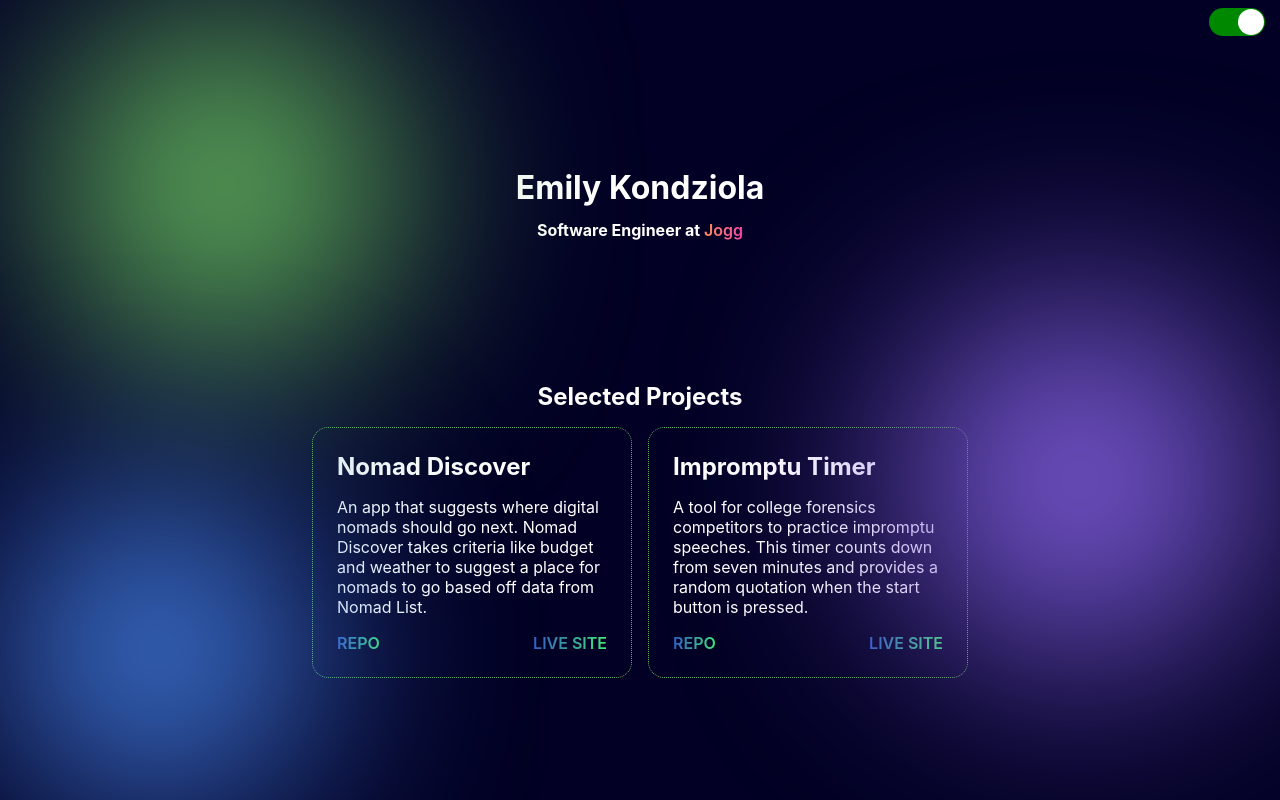
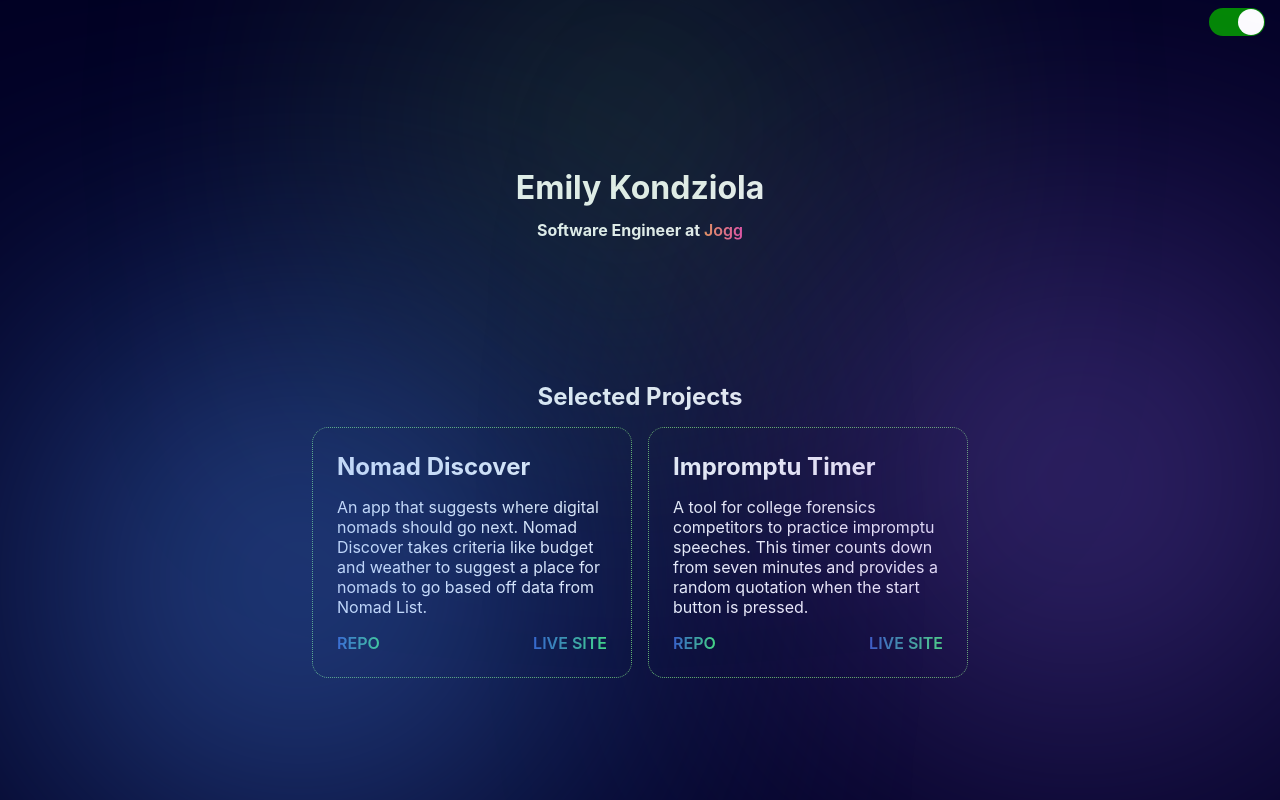
Before and after one commit to emilygracekz/emilykondziola.com, a Next.js app: page / in a window 1280 px wide. Built offline with nearby package versions, Linux system fonts and the light colour scheme.

Commit message:
desktop styling and installing react-responsive

```diff
--- a/Components/Circle.tsx
+++ b/Components/Circle.tsx
@@ -2,6 +2,7 @@
 import { jsx, css } from '@emotion/react'
 import { FunctionComponent } from 'react'
 import { theme } from '../styles/theme'
+import { useMediaQuery } from 'react-responsive'
 
 interface Props {
   background: string
@@ -22,13 +23,15 @@ const Circle: FunctionComponent<Props> = ({
   right,
   bottom,
 }) => {
+  const isMobileOrIpad = useMediaQuery({ maxWidth: 940 })
+
   const CircleStyle = css`
     height: 190px;
     width: 190px;
     background: ${background};
     border-radius: 100%;
     position: absolute;
-    filter: blur(110px);
+    filter: ${isMobileOrIpad ? 'blur(100px)' : 'blur(170px)'};
     top: ${top};
     left: ${left};
     right: ${right};
--- a/package.json
+++ b/package.json
@@ -17,6 +17,7 @@
     "next": "9.5.5",
     "react": "16.14.0",
     "react-dom": "16.14.0",
+    "react-responsive": "^8.2.0",
     "react-spring": "^8.0.27",
     "react-switch": "^5.0.1",
     "styled-components": "^5.2.1"
--- a/pages/index.js
+++ b/pages/index.js
@@ -7,9 +7,12 @@ import Context from '../util/context'
 import Switch from 'react-switch'
 import { theme } from '../styles/theme'
 import Circle from '../Components/Circle'
+import { useMediaQuery } from 'react-responsive'
+
 const Home = () => {
   const [isDark, setIsDark] = useState(true)
   const { dispatch } = useContext(Context)
+  const isMobileOrIpad = useMediaQuery({ maxWidth: 940 })
 
   const handleOnClick = () => {
     dispatch({ type: 'TOGGLE_DARK_MODE' })
@@ -127,10 +130,10 @@ const Home = () => {
           <>
             <Circle
               background='rgb(100,182,93)'
-              height='350px'
-              width='350px'
-              top='10px'
-              left='50px'
+              height='250px'
+              width='250px'
+              top='0px'
+              left={isMobileOrIpad ? '50px' : '500px'}
             />
             <Circle
               background='rgb(129,94,221)'
@@ -141,9 +144,10 @@ const Home = () => {
             />
             <Circle
               background='rgb(74,139,244)'
-              height='300px'
-              width='300px'
-              bottom='0px'
+              height='400px'
+              width='400px'
+              bottom={isMobileOrIpad ? '0px' : '20px'}
+              left={isMobileOrIpad ? '0px' : '100px'}
             />
           </>
         ) : (
```
Also changed, not shown: 2 other files (tests, documents, lock files or other folders).
